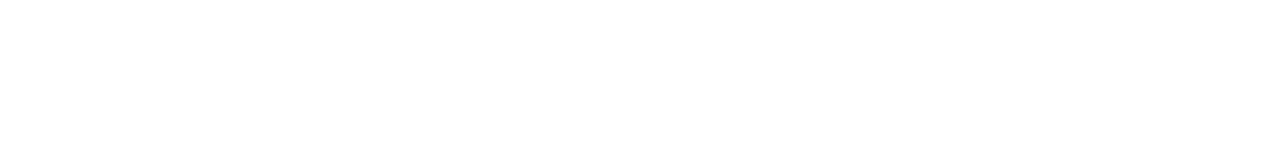
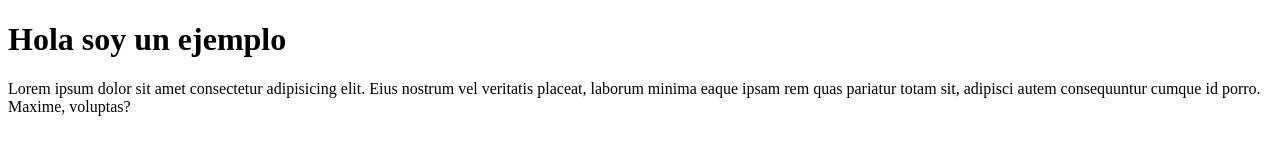
Before and after one commit to daniela03h/prototipo, a plain HTML site: page index.html in a window 1280 px wide. Drawn offline with Linux system fonts and the light colour scheme.

Commit message:
Agregamos un titulo y un parrafo

```diff
--- a/index.html
+++ b/index.html
@@ -1,17 +1,20 @@
 <!DOCTYPE html>
 <html lang="en">
+
 <head>
     <meta charset="UTF-8">
     <meta name="viewport" content="width=device-width, initial-scale=1.0">
     <title>Prototipo</title>
 </head>
+
 <body>
     <header>
-
+        <h1>Hola soy un ejemplo</h1>
     </header>
 
     <main>
-
+        <p>Lorem ipsum dolor sit amet consectetur adipisicing elit. Eius nostrum vel veritatis placeat, laborum minima
+            eaque ipsam rem quas pariatur totam sit, adipisci autem consequuntur cumque id porro. Maxime, voluptas?</p>
     </main>
 
     <footer>
@@ -19,4 +22,5 @@
     </footer>
 
 </body>
+
 </html>
```
